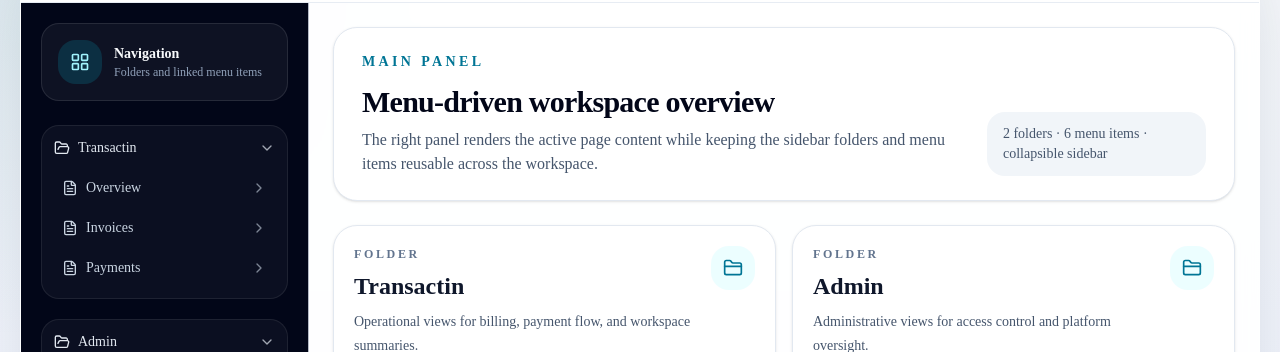
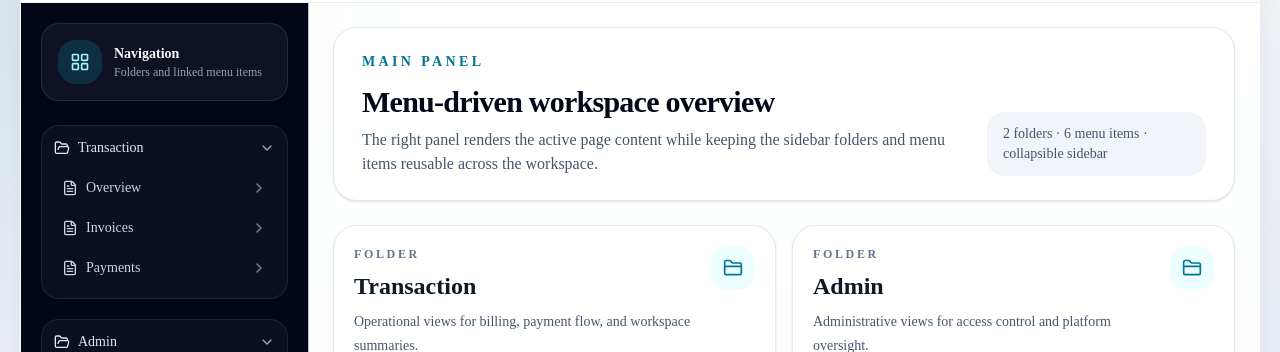
Before and after one commit to orangepaydev/poc-baseportal-next-ts-v1, a Next.js app: page / in a window 1280 px wide. Shown: the part 87-439 px from the top of the page. Built offline with nearby package versions, Linux system fonts and the light colour scheme.

Commit message:
fix typo for Transaction and hide menu when not in view

```diff
--- a/doc/layout.md
+++ b/doc/layout.md
@@ -20,9 +20,9 @@ See `doc/source-code.md` for the current source file map and where each part of
 - Left menu panel
   - Collapsible.
   - Expanded state shows folder names and nested menu items.
-  - Collapsed state keeps the panel narrow and icon-first.
+  - Collapsed state fully hides the panel.
   - Current folders:
-    - `Transactin`
+    - `Transaction`
     - `Admin`
 
 - Right main panel
@@ -34,7 +34,7 @@ See `doc/source-code.md` for the current source file map and where each part of
 
 The navigation is driven by centralized data in `src/lib/navigation.ts`.
 
-- `Transactin`
+- `Transaction`
   - `Overview`
   - `Invoices`
   - `Payments`
@@ -53,6 +53,6 @@ The navigation is driven by centralized data in `src/lib/navigation.ts`.
 - Menu items are real links and route to placeholder pages under `src/app/[group]/[item]/page.tsx`.
 - Navigation metadata is defined in `src/lib/navigation.ts` and reused by the shell and routed pages.
 - The shell is responsive:
-  - On larger screens the left panel shrinks when collapsed.
+  - On larger screens the left panel fully hides when collapsed.
   - On smaller screens the panel is hidden when collapsed and shown as an overlay when opened.
 - If future LLM tasks need to extend navigation, keep folder data centralized and reuse it for both the sidebar and page entry cards.
--- a/src/components/workspace-shell.tsx
+++ b/src/components/workspace-shell.tsx
@@ -98,11 +98,12 @@ export function WorkspaceShell({ children }: WorkspaceShellProps) {
 
           <aside
             className={cn(
-              'relative z-20 border-r border-slate-200/80 bg-slate-950 text-slate-50 transition-all duration-300 ease-out',
+              'relative z-20 overflow-hidden bg-slate-950 text-slate-50 transition-all duration-300 ease-out',
               menuOpen
-                ? 'absolute inset-y-0 left-0 w-72 translate-x-0 px-4 py-5 sm:static sm:w-72 sm:px-5'
-                : 'w-0 -translate-x-full overflow-hidden px-0 py-5 sm:static sm:w-24 sm:translate-x-0 sm:px-3'
+                ? 'absolute inset-y-0 left-0 w-72 translate-x-0 border-r border-slate-200/80 px-4 py-5 opacity-100 sm:static sm:w-72 sm:px-5'
+                : 'pointer-events-none w-0 -translate-x-full border-r-0 px-0 py-0 opacity-0 sm:static sm:translate-x-0'
             )}
+            aria-hidden={!menuOpen}
           >
             <div className="flex h-full flex-col gap-6 overflow-hidden">
               <div className="rounded-2xl border border-white/10 bg-white/5 p-4">
--- a/src/lib/navigation.ts
+++ b/src/lib/navigation.ts
@@ -14,8 +14,8 @@ export type NavigationGroup = {
 
 export const navigationGroups: NavigationGroup[] = [
   {
-    title: 'Transactin',
-    slug: 'transactin',
+    title: 'Transaction',
+    slug: 'transaction',
     description:
       'Operational views for billing, payment flow, and workspace summaries.',
     items: [
@@ -24,21 +24,21 @@ export const navigationGroups: NavigationGroup[] = [
         slug: 'overview',
         description:
           'High-level transaction metrics, trends, and status indicators.',
-        href: '/transactin/overview',
+        href: '/transaction/overview',
       },
       {
         title: 'Invoices',
         slug: 'invoices',
         description:
           'Placeholder view for invoice queues, aging, and approval tasks.',
-        href: '/transactin/invoices',
+        href: '/transaction/invoices',
       },
       {
         title: 'Payments',
         slug: 'payments',
         description:
           'Placeholder view for payment monitoring, reconciliation, and issues.',
-        href: '/transactin/payments',
+        href: '/transaction/payments',
       },
     ],
   },
```
Also changed, not shown: 1 other file (tests, documents, lock files or other folders).
